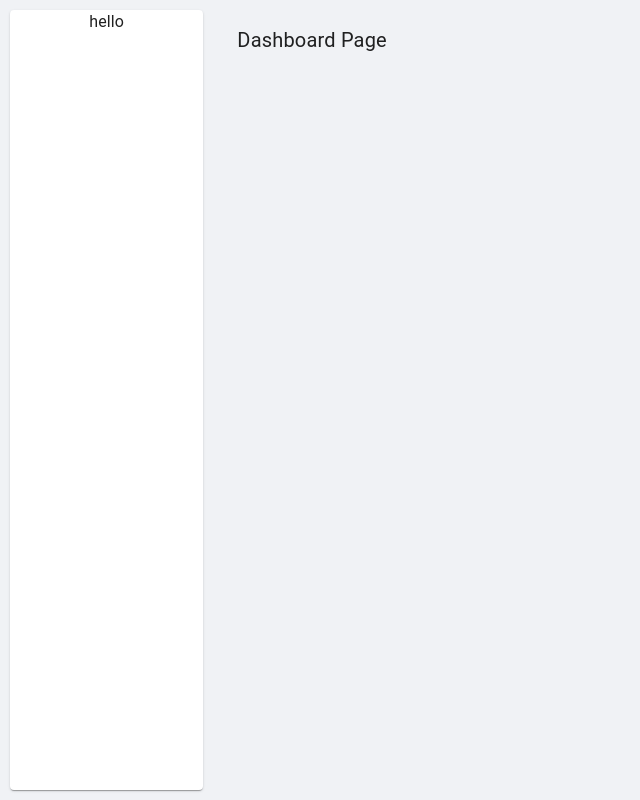
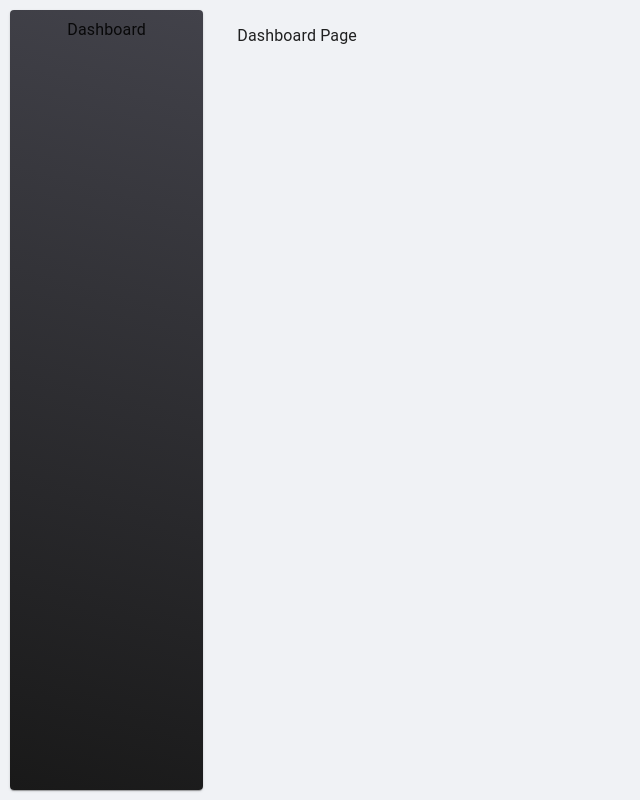
Before and after one commit to josepaulodelacruz/PA_Dashboard, a React (Vite) app: page / in a window 1280 px wide. Shown: the whole page, without its empty margins (0-640 px from the left). Built offline with nearby package versions, Linux system fonts and the light colour scheme.

Commit message:
added gradient backgroundValue to sidenav

```diff
--- a/src/App.tsx
+++ b/src/App.tsx
@@ -2,12 +2,14 @@ import { Routes, Route, useLocation } from "react-router-dom"
 import { routes } from "@/routes"
 import { ThemeProvider } from '@mui/material/styles'
 import theme from "@/assets/theme"
+import CssBaseline from "@mui/material/CssBaseline"
 
 function App() {
   const location = useLocation()
 
   return (
     <ThemeProvider theme={theme}>
+      <CssBaseline />
       <Routes key={location.pathname} location={location.pathname}>
         {
           routes.map((route) => {
--- a/src/Components/Sidenav/index.tsx
+++ b/src/Components/Sidenav/index.tsx
@@ -1,8 +1,33 @@
 import Box from '@mui/material/Box'
 import Typography from '@mui/material/Typography'
 import Paper from '@mui/material/Paper'
+import List from '@mui/material/List'
+import { routes } from '@/routes'
+import { useTheme } from '@mui/material/styles'
+import pxToRem from '@/assets/theme/functions/pxToRem'
+import linearGradient from '@/assets/theme/functions/linearGradient'
 
 const Sidenav = () => {
+  const theme = useTheme()
+  const { palette } = theme
+  const { gradients } = palette
+
+  let backgroundValue = linearGradient(gradients.dark.main, gradients.dark.state)
+  console.log(backgroundValue);
+
+  const renderRoutes = routes.map((item) => {
+    let returnValue
+
+    returnValue = (
+      <div key={item.key}>
+        <Typography>
+          {item.name}
+        </Typography>
+      </div>
+    )
+    return returnValue
+  })
+
   return (
     <Box
       textAlign='center'
@@ -13,7 +38,9 @@ const Sidenav = () => {
       }}
     >
       <Paper
+
         sx={{
+          background: backgroundValue,
           margin: '10px',
           display: 'flex',
           flexDirection: 'column',
@@ -22,7 +49,7 @@ const Sidenav = () => {
           overflowY: 'auto' // Scroll if content overflows
         }}
       >
-        <Typography> hello </Typography>
+        <List>{renderRoutes}</List>
       </Paper>
     </Box>
   )
--- /dev/null
+++ b/src/assets/theme/functions/linearGradient.ts
@@ -0,0 +1,5 @@
+function linearGradient(color: string, colorState: string, angle = 195) {
+  return `linear-gradient(${angle}deg, ${color}, ${colorState})`;
+}
+
+export default linearGradient;
```
